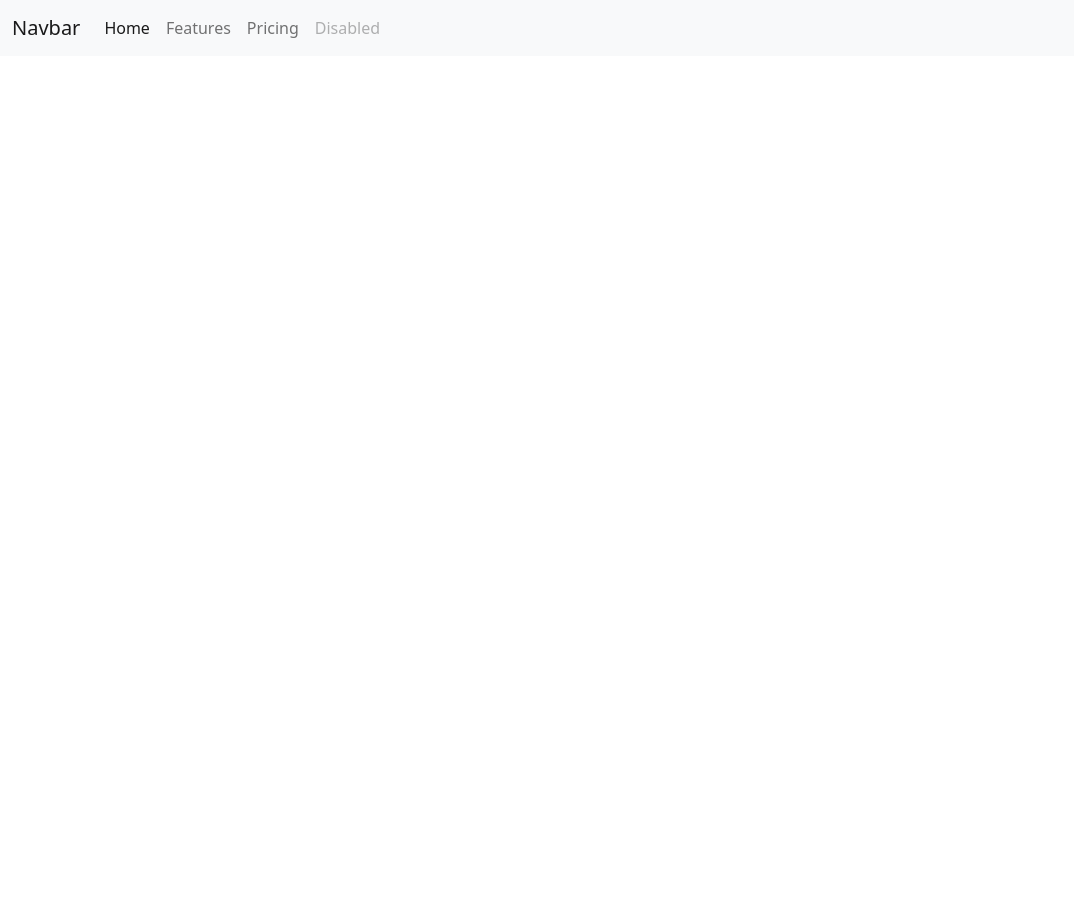
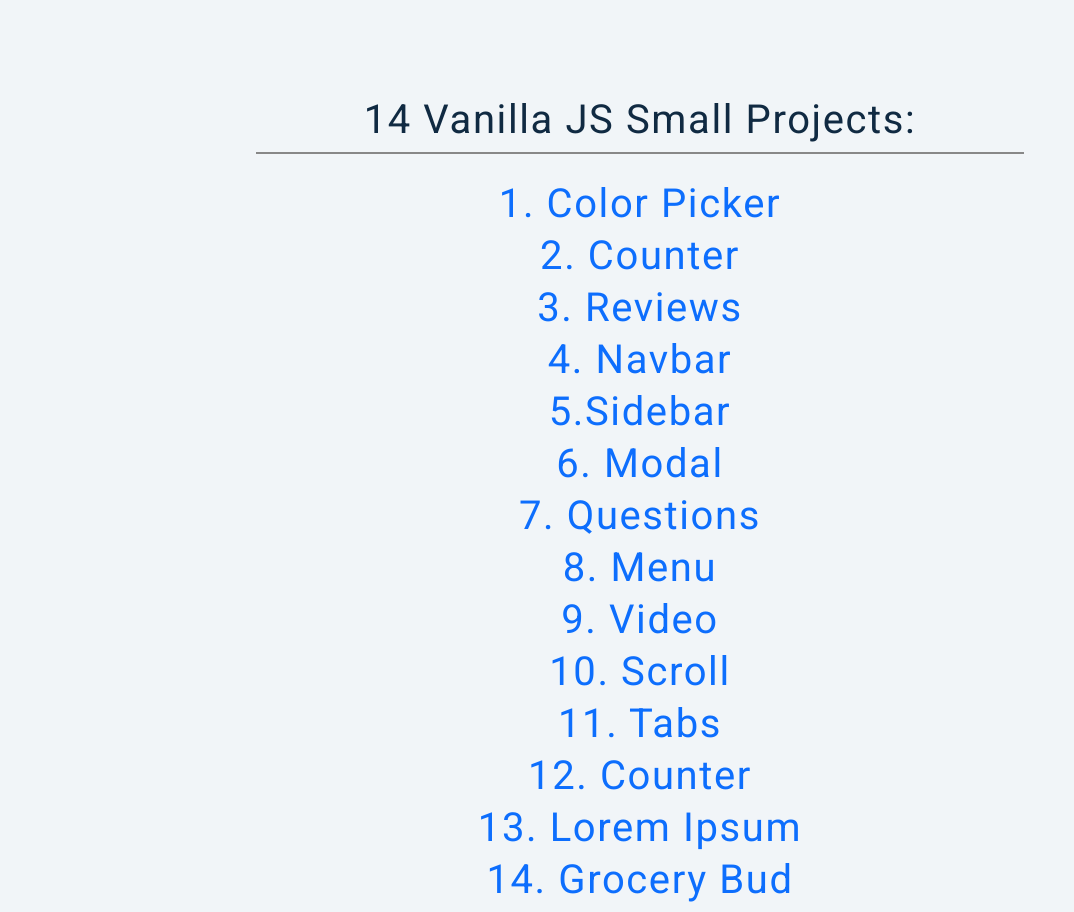
Before and after one commit to ralucamarie/Javascript-14BasicProjectJohnSmilga, a plain HTML site: page index.html in a window 1280 px wide. Shown: the whole page, without its empty margins (0-1074 px from the left). Before the commit the page ends 800 px from the top, so only its background shows below. Drawn offline with nearby package versions, Linux system fonts and the light colour scheme.

Commit message:
added links to projects on main index.html

```diff
--- a/index.html
+++ b/index.html
@@ -5,48 +5,108 @@
     <meta http-equiv="X-UA-Compatible" content="IE=edge" />
     <meta name="viewport" content="width=device-width, initial-scale=1.0" />
     <title>Document</title>
-  <link href="https://cdn.jsdelivr.net/npm/bootstrap@5.0.2/dist/css/bootstrap.min.css" rel="stylesheet" integrity="sha384-EVSTQN3/azprG1Anm3QDgpJLIm9Nao0Yz1ztcQTwFspd3yD65VohhpuuCOmLASjC" crossorigin="anonymous">  </head>
+    <link
+      href="https://cdn.jsdelivr.net/npm/bootstrap@5.0.2/dist/css/bootstrap.min.css"
+      rel="stylesheet"
+      integrity="sha384-EVSTQN3/azprG1Anm3QDgpJLIm9Nao0Yz1ztcQTwFspd3yD65VohhpuuCOmLASjC"
+      crossorigin="anonymous"
+    />
+    <link rel="stylesheet" href="style.css" />
+  </head>
   <body>
-    <nav class="navbar navbar-expand-lg navbar-light bg-light">
-      <div class="container-fluid">
-        <a class="navbar-brand" href="#">Navbar</a>
-        <button
-          class="navbar-toggler"
-          type="button"
-          data-bs-toggle="collapse"
-          data-bs-target="#navbarNav"
-          aria-controls="navbarNav"
-          aria-expanded="false"
-          aria-label="Toggle navigation"
-        >
-          <span class="navbar-toggler-icon"></span>
-        </button>
-        <div class="collapse navbar-collapse" id="navbarNav">
-          <ul class="navbar-nav">
-            <li class="nav-item">
-              <a class="nav-link active" aria-current="page" href="#">Home</a>
-            </li>
-            <li class="nav-item">
-              <a class="nav-link" href="#">Features</a>
-            </li>
-            <li class="nav-item">
-              <a class="nav-link" href="#">Pricing</a>
-            </li>
-            <li class="nav-item">
-              <a
-                class="nav-link disabled"
-                href="#"
-                tabindex="-1"
-                aria-disabled="true"
-                >Disabled</a
-              >
-            </li>
-          </ul>
-        </div>
+    <div class="project-container">
+      <h2 class="project">14 Vanilla JS small projects:</h2>
+      <div class="line"></div>
+      <div class="project">
+        <a href="1_color_picker\hex.html"> <h2>1. Color Picker</h2></a>
+        <!-- <a href="1_color_picker\hex.html"
+          ><img src="images\color_flipper.jpg" class="project-img" alt=""
+        /></a> -->
       </div>
-    </nav>
-
-    <script src="https://cdn.jsdelivr.net/npm/bootstrap@5.0.2/dist/js/bootstrap.bundle.min.js" integrity="sha384-MrcW6ZMFYlzcLA8Nl+NtUVF0sA7MsXsP1UyJoMp4YLEuNSfAP+JcXn/tWtIaxVXM" crossorigin="anonymous"></script>
+      <div class="project">
+        <a href="2_counter\index.html"> <h2>2. Counter</h2></a>
+        <!-- <a href="2_counter\index.html"
+          ><img src="images\counter.jpg" class="project-img" alt=""
+        /></a> -->
+      </div>
+      <div class="project">
+        <a href="3_reviews\index.html"> <h2>3. Reviews</h2></a>
+        <!-- <a href="2_counter\index.html"
+          ><img src="images\counter.jpg" class="project-img" alt=""
+        /></a> -->
+      </div>
+      <div class="project">
+        <a href="4_navbar\index.html"> <h2>4. Navbar</h2></a>
+        <!-- <a href="2_counter\index.html"
+          ><img src="images\counter.jpg" class="project-img" alt=""
+        /></a> -->
+      </div>
+      <div class="project">
+        <a href="5_sidebar\index.html"> <h2>5.Sidebar</h2></a>
+        <!-- <a href="2_counter\index.html"
+          ><img src="images\counter.jpg" class="project-img" alt=""
+        /></a> -->
+      </div>
+      <div class="project">
+        <a href="6.modal\index.html"> <h2>6. Modal</h2></a>
+        <!-- <a href="2_counter\index.html"
+          ><img src="images\counter.jpg" class="project-img" alt=""
+        /></a> -->
+      </div>
+      <div class="project">
+        <a href="7_question\index.html"> <h2>7. Questions</h2></a>
+        <!-- <a href="2_counter\index.html"
+          ><img src="images\counter.jpg" class="project-img" alt=""
+        /></a> -->
+      </div>
+      <div class="project">
+        <a href="8_menu\index.html"> <h2>8. Menu</h2></a>
+        <!-- <a href="2_counter\index.html"
+          ><img src="images\counter.jpg" class="project-img" alt=""
+        /></a> -->
+      </div>
+      <div class="project">
+        <a href="9_video\index.html"> <h2>9. Video</h2></a>
+        <!-- <a href="2_counter\index.html"
+          ><img src="images\counter.jpg" class="project-img" alt=""
+        /></a> -->
+      </div>
+      <div class="project">
+        <a href="10_scroll\index.html"> <h2>10. Scroll</h2></a>
+        <!-- <a href="2_counter\index.html"
+          ><img src="images\counter.jpg" class="project-img" alt=""
+        /></a> -->
+      </div>
+      <div class="project">
+        <a href="11_tabs\index.html"> <h2>11. Tabs</h2></a>
+        <!-- <a href="2_counter\index.html"
+          ><img src="images\counter.jpg" class="project-img" alt=""
+        /></a> -->
+      </div>
+      <div class="project">
+        <a href="12_counter\index.html"> <h2>12. Counter</h2></a>
+        <!-- <a href="2_counter\index.html"
+          ><img src="images\counter.jpg" class="project-img" alt=""
+        /></a> -->
+      </div>
+      <div class="project">
+        <a href="13_lorem\index.html"> <h2>13. Lorem Ipsum</h2></a>
+        <!-- <a href="2_counter\index.html"
+          ><img src="images\counter.jpg" class="project-img" alt=""
+        /></a> -->
+      </div>
+      <div class="project">
+        <a href="14_grocery_bud\index.html"> <h2>14. Grocery Bud</h2></a>
+        <!-- <a href="2_counter\index.html"
+          ><img src="images\counter.jpg" class="project-img" alt=""
+        /></a> -->
+      </div>
+    </div>
+    <script
+      src="https://cdn.jsdelivr.net/npm/bootstrap@5.0.2/dist/js/bootstrap.bundle.min.js"
+      integrity="sha384-MrcW6ZMFYlzcLA8Nl+NtUVF0sA7MsXsP1UyJoMp4YLEuNSfAP+JcXn/tWtIaxVXM"
+      crossorigin="anonymous"
+    ></script>
   </body>
 </html>
 
--- a/style.css
+++ b/style.css
@@ -232,3 +232,31 @@ main {
   color: var(--clr-white) !important;
   background: var(--clr-black) !important;
 }
+
+.project-container {
+  margin-top: 100px;
+  display: flex;
+  flex-direction: column;
+  align-items: center;
+}
+
+.project {
+  display: flex;
+  flex-direction: column;
+  align-items: center;
+}
+
+.project-img {
+  width: 80%;
+  border-style: solid;
+}
+.line {
+  border-bottom: rgb(136, 136, 136);
+  border-style: solid;
+  border-width: 2px;
+  border-top: none;
+  border-left: none;
+  border-right: none;
+  margin-bottom: 30px;
+  width: 60%;
+}
```
Also changed, not shown: 1_color_picker/hex.html (+1 -1 lines), images/color_flipper.jpg (added), images/counter.jpg (added).
